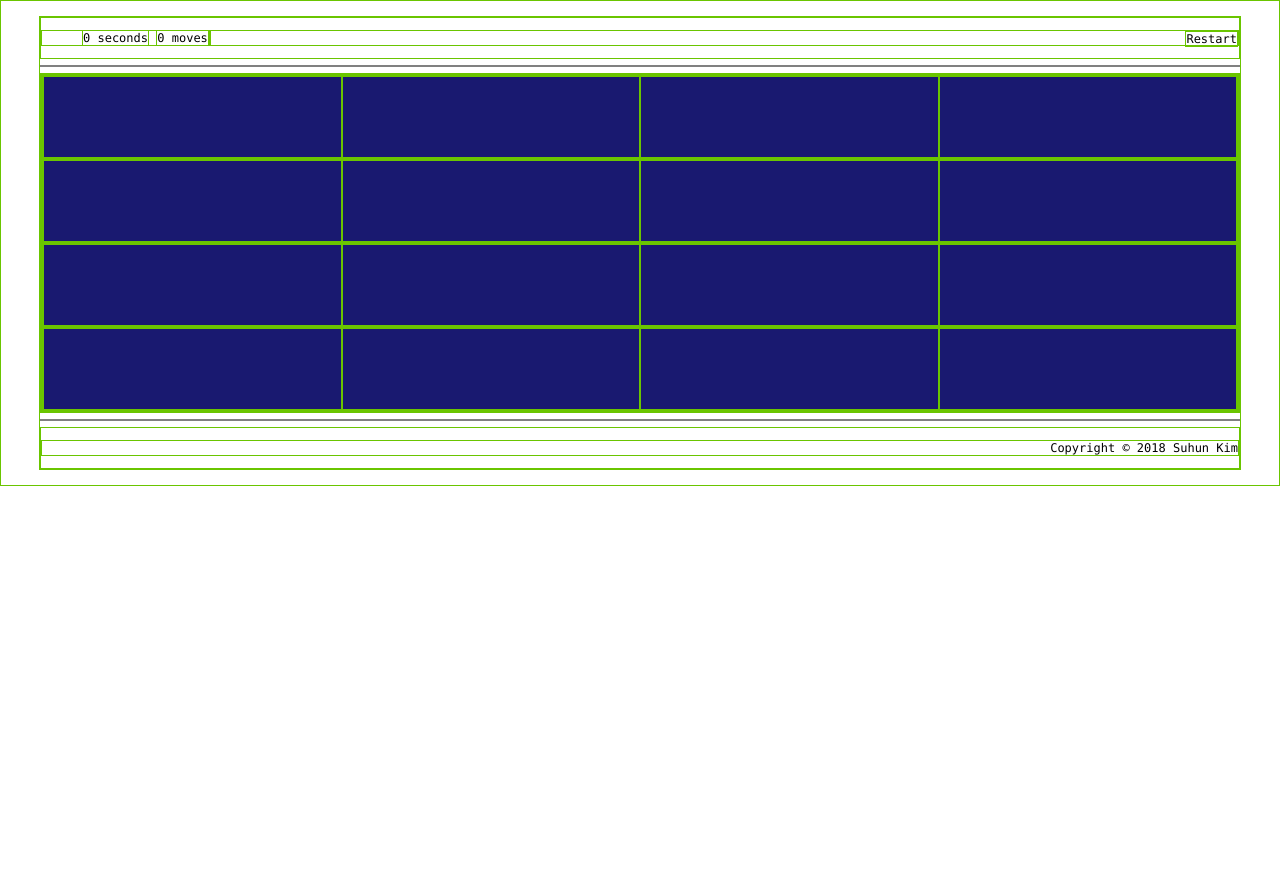
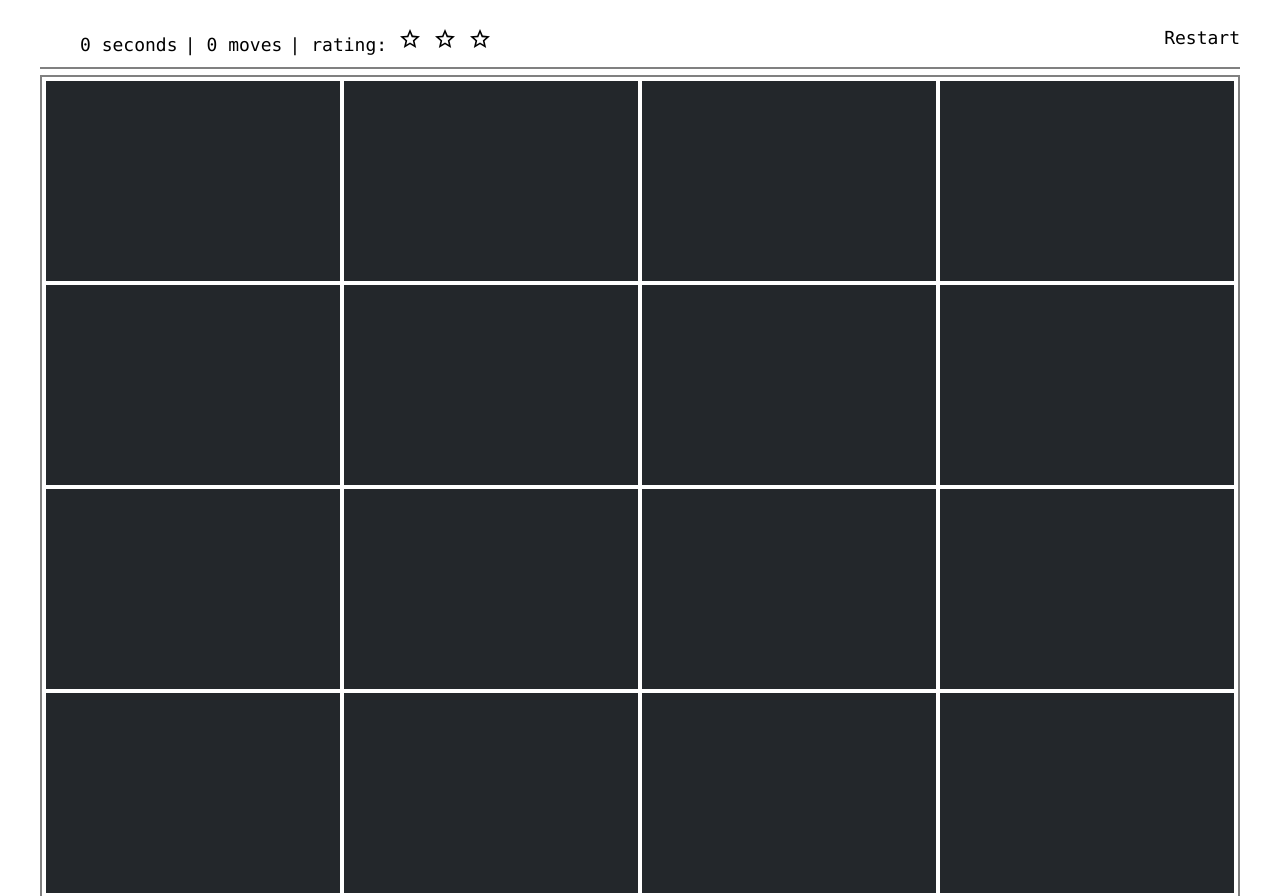
Before and after one commit to cobject/memory-game, a plain HTML site: page index.html in a window 1280 px wide. Shown: the top 896 px of the page. Before the commit the page ends 800 px from the top, so only its background shows below. Drawn offline with Linux system fonts and the light colour scheme.

Commit message:
refactor: Enhance game logic & ui
1. Enhance card ui
2. Update card move logic

```diff
--- a/css/main.css
+++ b/css/main.css
@@ -1,5 +1,5 @@
 * {
-  border: solid #6ac500 1px;
+  /*border: solid #6ac500 1px;*/
 }
 
 html {
@@ -23,13 +23,17 @@ hr {
 
 li {
   display: inline;
+  font-size: 1.5em;
 }
 
 .restart-btn {
   float: right;
 }
 
-.board {}
+.board {
+  border: solid grey 2px;
+  padding: 2px;
+}
 
 .card-row {
   display: flex;
@@ -37,9 +41,15 @@ li {
 
 .card {
   width: 25%;
-  min-height: 80px;
+  min-height: 200px;
+  font-size: 8em;
+  margin: 2px;
+  text-align: center;
+  display:flex;
+  align-items: center;
+  justify-content:center;
   color: white;
-  background-color: midnightblue;
+  background-color: #23272b;
   transition-timing-function: ease-in;
 }
 
--- a/index.html
+++ b/index.html
@@ -10,7 +10,14 @@
   <header>
     <ul class="statue-bar">
       <li class="timer">0 seconds</li>
+      <li> | </li>
       <li class="moves">0 moves</li>
+      <li> | </li>
+      <li class="rating">rating:
+        <img class="star" src="img/baseline-star_border-24px.svg"/>
+        <img class="star" src="img/baseline-star_border-24px.svg"/>
+        <img class="star" src="img/baseline-star_border-24px.svg"/>
+      </li>
       <li class="restart-btn">Restart</li>
       <li></li>
     </ul>
--- a/js/game.js
+++ b/js/game.js
@@ -40,7 +40,7 @@ function buildCards() {
       card.classList.remove('open');
       card.classList.remove('match');
       card.textContent = "";
-      card.style.backgroundColor = "midnightblue";
+      card.style.backgroundColor = "#23272b";
       count++;
     }
   }
@@ -99,7 +99,7 @@ function openCard(e) {
   openCardId = e.target.id;
   currentCard = e.target.dataset.face;
   e.target.textContent = currentCard;
-  e.target.style.backgroundColor = "#aa0000";
+  e.target.style.backgroundColor = "#dc3545";
 }
 
 function matchCard(e) {
@@ -109,7 +109,7 @@ function matchCard(e) {
     e.target.classList.add('match');
     e.target.classList.add('open');
     e.target.textContent = currentCard;
-    e.target.style.backgroundColor = "#aa0000";
+    e.target.style.backgroundColor = "#dc3545";
     card.classList.add('match');
     matchCount++;
     finish(matchCount);
@@ -119,19 +119,20 @@ function matchCard(e) {
     // current card
     currCard = e.target;
     e.target.textContent = e.target.dataset.face;
-    e.target.style.backgroundColor = "#aa0000";
+    e.target.style.backgroundColor = "#dc3545";
     setTimeout(function() {
       currCard.textContent = "";
-      currCard.style.backgroundColor = "midnightblue";
+      currCard.style.backgroundColor = "#23272b";
       // previous card
       let card = document.getElementById(openCardId)
       card.classList.remove('open');
       card.textContent = "";
-      card.style.backgroundColor = "midnightblue";
+      card.style.backgroundColor = "#23272b";
       openCount = 0;
       openCardId = "";
     }, 500);
   }
+  updateMoves();
 }
 
 function isFinished() {
@@ -153,6 +154,7 @@ function finish(count) {
   if (count == MATCH_CARD) {
     clearInterval(timerId);
     numOfWins++;
+    rating();
     showPopup();
     finished = true;
   }
@@ -178,7 +180,6 @@ function onClick(e) {
     } else {
 
     }
-    updateMoves();
   }
 }
 
```
Also changed, not shown: img/baseline-star-24px.svg (added), img/baseline-star_border-24px.svg (added), screenshot/2-1.png (added), screenshot/2-2.png (added).
